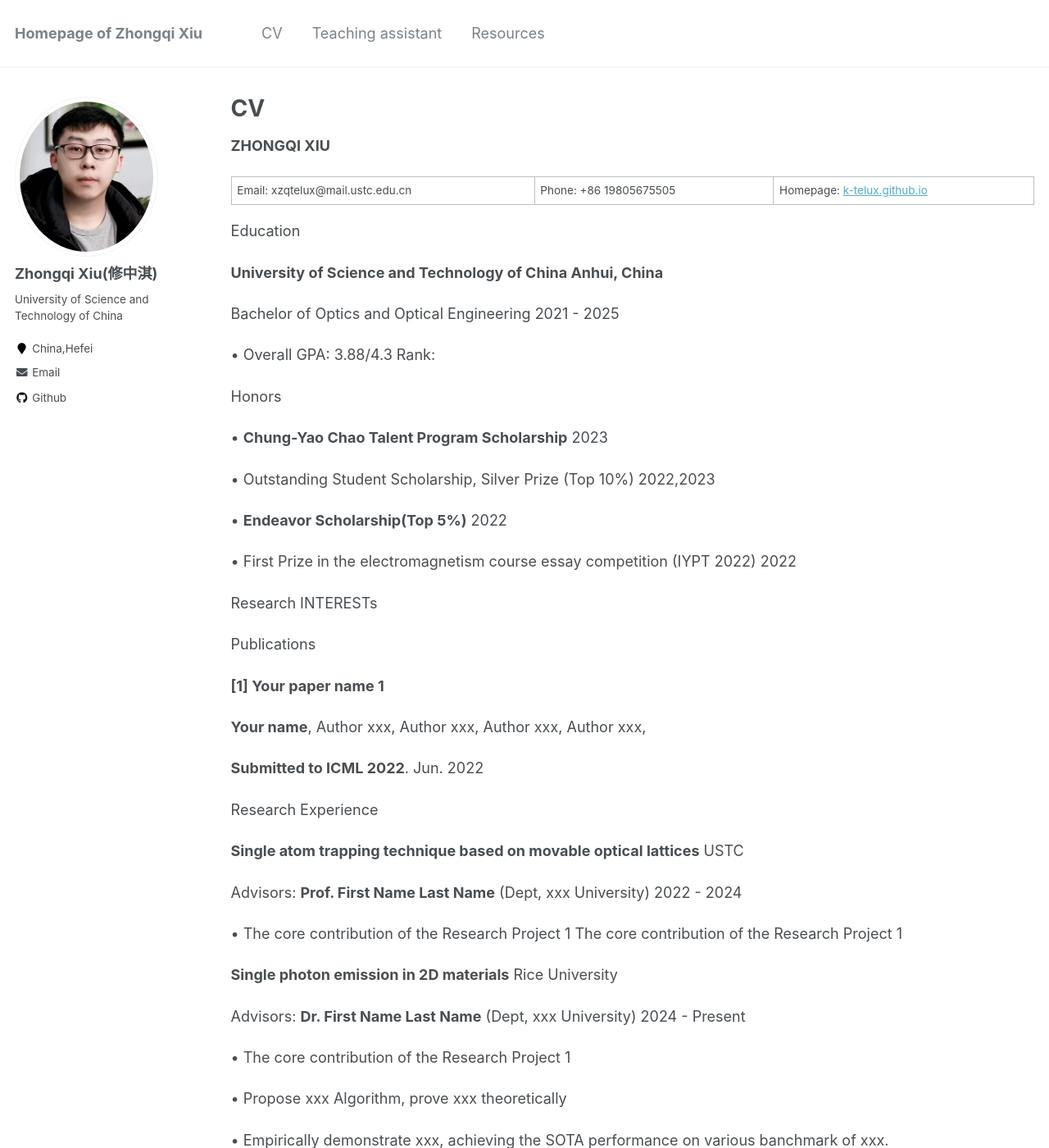
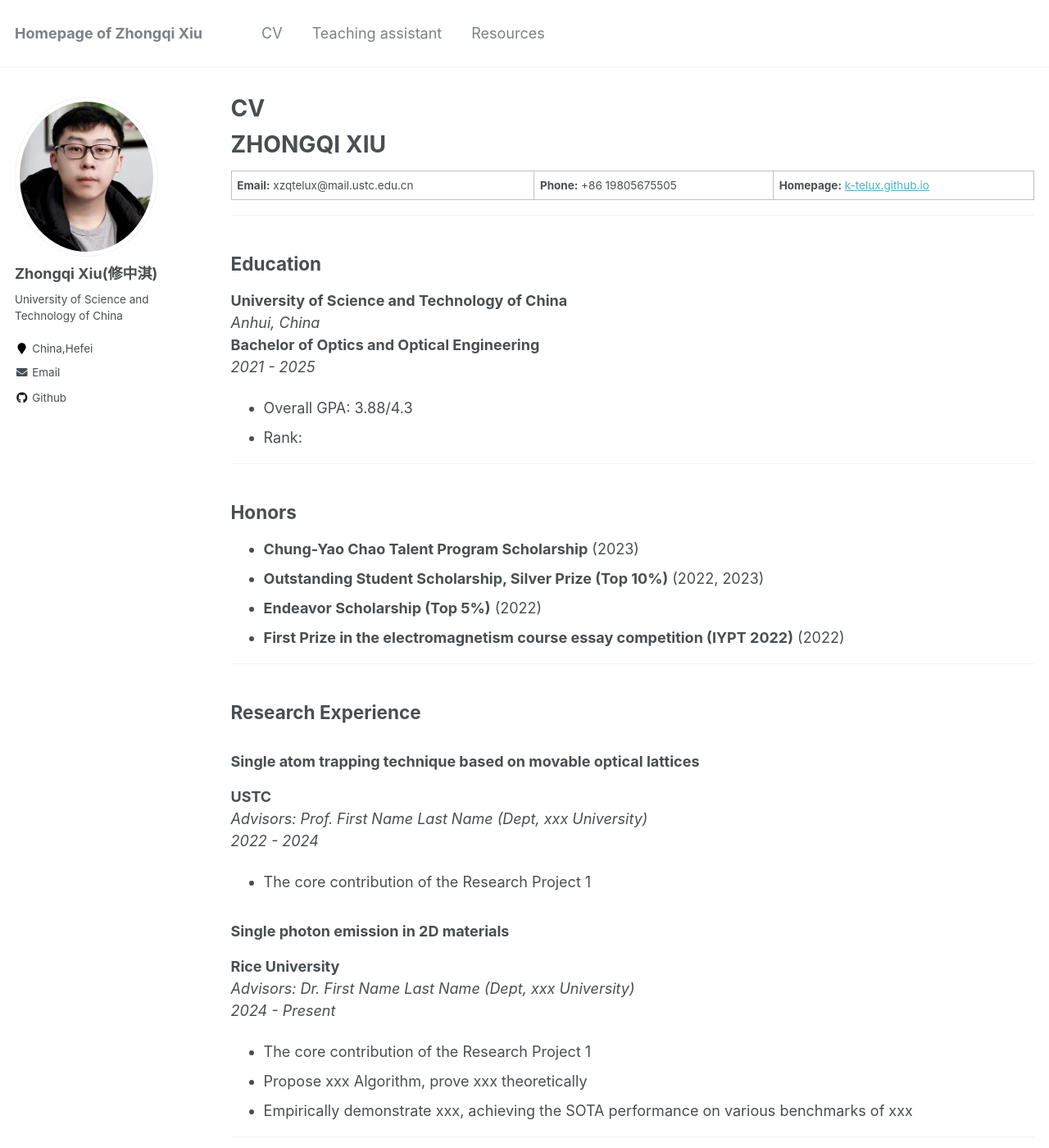
Before and after one commit to k-telux/k-telux.github.io, a Jekyll site: the page built from _pages/cv.md, in a window 1280 px wide and 1400 px high. Shown: the whole window at 82% size. Built offline with Jekyll 4.4.1, drawn with Linux system fonts in a browser that asks for light colours; some of the changed text lies outside the part shown.

Commit message:
Update cv.md

```diff
--- a/_pages/cv.md
+++ b/_pages/cv.md
@@ -9,84 +9,72 @@ redirect_from:
 
 {% include base_path %}
 
-**ZHONGQI XIU**
+# ZHONGQI XIU
 
-Email: xzqtelux@mail.ustc.edu.cn | Phone: +86 19805675505| Homepage: [k-telux.github.io](k-telux.github.io)
+**Email:** xzqtelux@mail.ustc.edu.cn | **Phone:** +86 19805675505 | **Homepage:** [k-telux.github.io](http://k-telux.github.io)
 
-Education
+---
 
-**University of Science and Technology of China                                              Anhui, China**
+## Education
 
-Bachelor of Optics and Optical Engineering                                                    2021 - 2025
+**University of Science and Technology of China**
+*Anhui, China*
+**Bachelor of Optics and Optical Engineering**
+*2021 - 2025*
+- Overall GPA: 3.88/4.3
+- Rank:
 
-• Overall GPA: 3.88/4.3   Rank:
+---
 
-Honors
+## Honors
 
-• **Chung-Yao Chao Talent Program Scholarship**     	 2023
+- **Chung-Yao Chao Talent Program Scholarship** (2023)
+- **Outstanding Student Scholarship, Silver Prize (Top 10%)** (2022, 2023)
+- **Endeavor Scholarship (Top 5%)** (2022)
+- **First Prize in the electromagnetism course essay competition (IYPT 2022)** (2022)
 
-• Outstanding Student Scholarship, Silver Prize (Top 10%)     	2022,2023
+---
 
-• **Endeavor Scholarship(Top 5%)**     	2022
+## Research Experience
 
-• First Prize in the electromagnetism course essay competition (IYPT 2022)	2022
+### Single atom trapping technique based on movable optical lattices
+**USTC**
+*Advisors: Prof. First Name Last Name (Dept, xxx University)*
+*2022 - 2024*
+- The core contribution of the Research Project 1
 
-Research INTERESTs
+### Single photon emission in 2D materials
+**Rice University**
+*Advisors: Dr. First Name Last Name (Dept, xxx University)*
+*2024 - Present*
+- The core contribution of the Research Project 1
+- Propose xxx Algorithm, prove xxx theoretically
+- Empirically demonstrate xxx, achieving the SOTA performance on various benchmarks of xxx
 
+---
 
-Publications
+## Teaching Assistant
 
-**[1] Your paper name 1**
+### Optics B (Fall 2023)
+*2023*
+- **Instructor:** Prof. Zheng Xi
+- **Credit:** 3
+- **Class:** 58 juniors
+- **Course Website:** [icourse.club/course/22022](http://icourse.club/course/22022)
 
-**Your name**, Author xxx, Author xxx, Author xxx, Author xxx,
+---
 
-**Submitted to ICML 2022**. Jun. 2022
+## Extracurricular Activities & Interests
 
-Research Experience
+- **Member of the Student Union** (Sep. 2018 - Mar. 2020)
+- **xxxxx** (Sep. 2018 - Present)
+- **Volunteer A** (Sep. 2018)
+- **Volunteer B** (Jan. 2020)
 
-**Single atom trapping technique based on movable optical lattices**	USTC
+---
 
-Advisors: **Prof. First Name Last Name** (Dept, xxx University)                   	2022 - 2024
+## Skills
 
-•	The core contribution of the Research Project 1
-The core contribution of the Research Project 1
-
-**Single photon emission in 2D materials**	Rice University
-
-Advisors: **Dr. First Name Last Name** (Dept, xxx University)              	2024 - Present
-
-•	The core contribution of the Research Project 1
-
-•	Propose xxx Algorithm, prove xxx theoretically
-
-•	Empirically demonstrate xxx, achieving the SOTA performance on various banchmark of xxx.
-
-TEACHING ASSISTANT
-
-**Optics B (Fall 2023)**	2023
-
-• Instructor: **Prof. Zheng Xi**
-
-• Credit 3; Class: 58 juniors; Course Website: icourse.club/course/22022
-
-Extracurricular Activities & interests
-
-• Member of the Student Union	Sep. 2018 - Mar.2020
-
-• xxxxx	Sep. 2018 - Present
-
-• Volunteer A	Sep.2018
-
-• Volunteer B	Jan.2020
-
-SKILLS
-
-**Programming Languages:** Python, C/C++, MATLAB
-
-**Tools and Frameworks:** Anaconda, Solidworks, Mathematica, LabVIEW, Keil, Comsol
-
-**English:** TOEFL: 99(R: 20; L: 21; S: 21; W: 21;)
-
-
-
-* Currently signed in to 43 different slack teams
+- **Programming Languages:** Python, C/C++, MATLAB
+- **Tools and Frameworks:** Anaconda, Solidworks, Mathematica, LabVIEW, Keil, Comsol
+- **English:** TOEFL: 99 (R: 20; L: 21; S: 21; W: 21)
```
